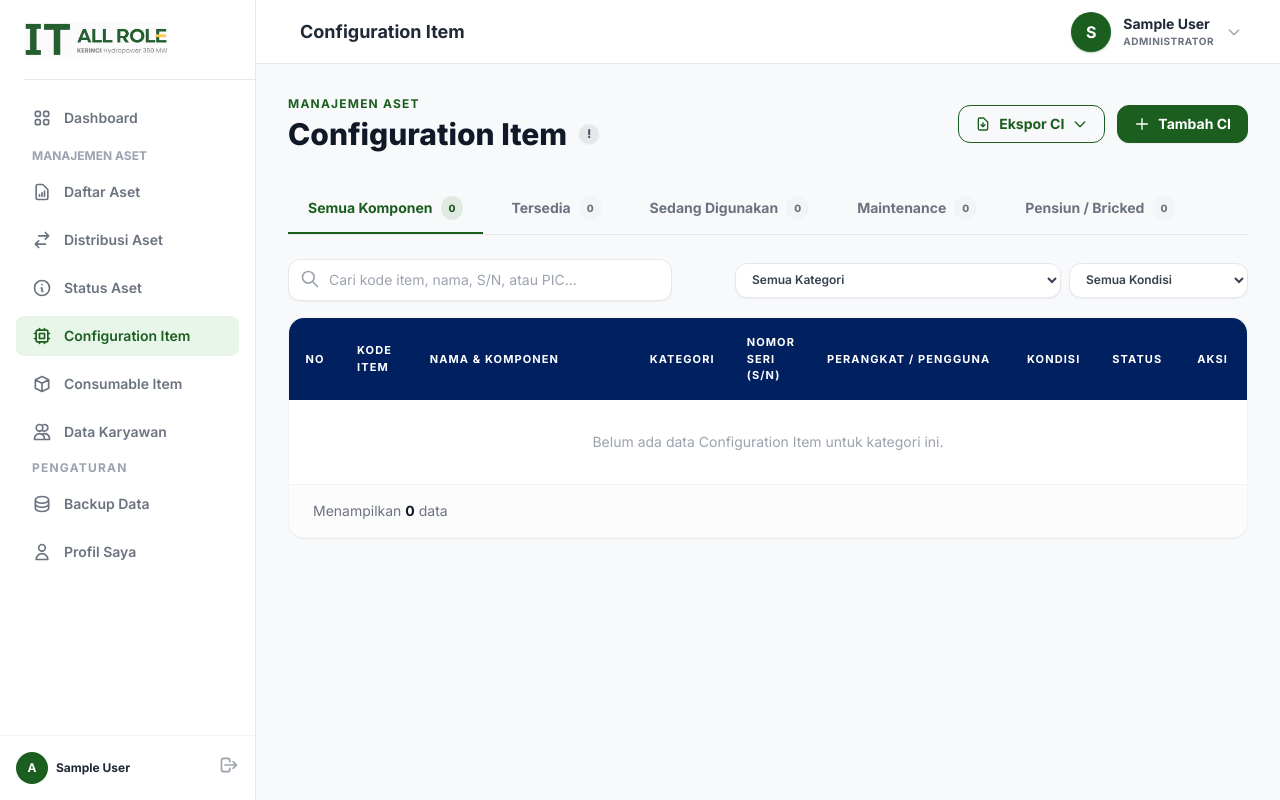
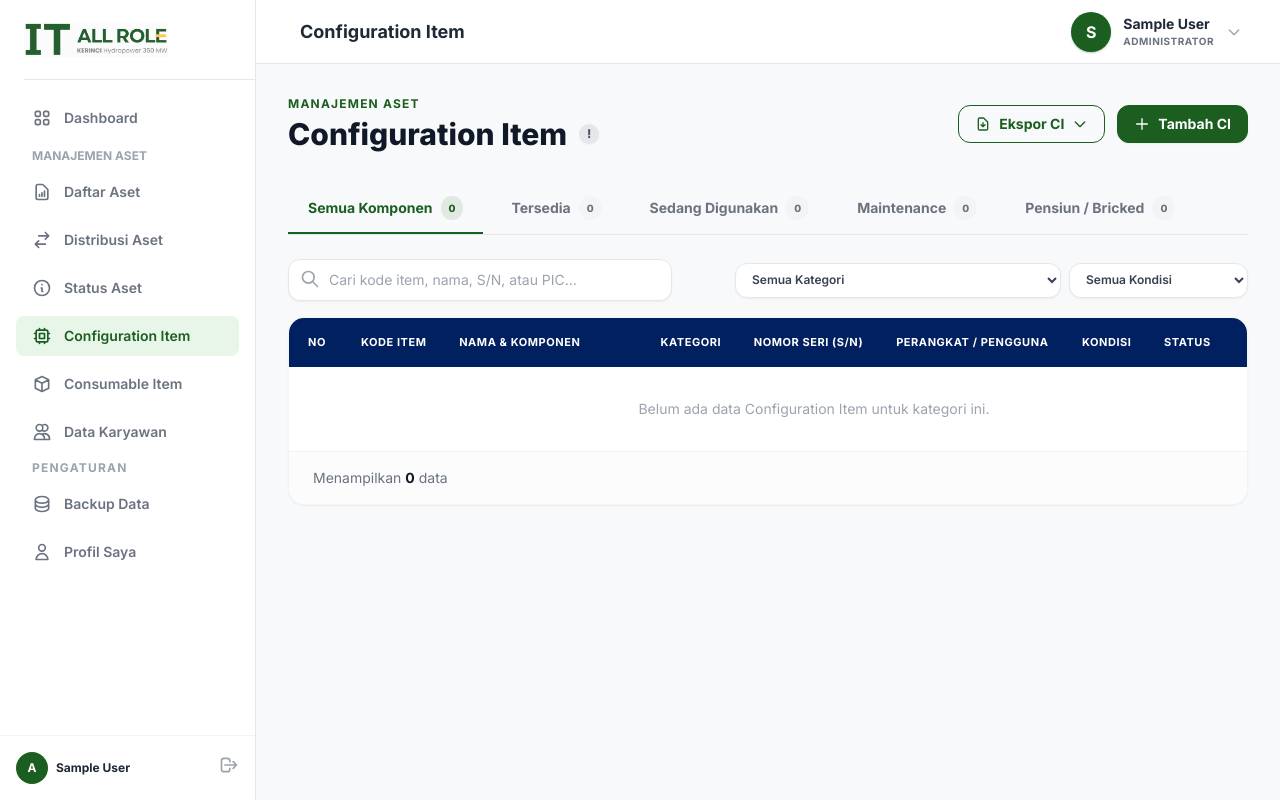
Before and after one commit to Wahyudin0701/manajemen-aset-it-ptkmh, a Django app: page /ci/ in a window 1280 px wide. Run offline with Django 5.2, Linux system fonts and the light colour scheme; the visitor is signed in with stand-in values (Sample User, id 1); data that the repository does not hold is empty; style sheets or scripts are compiled from the project's sources.

Commit message:
style: fix text wrapping and column compression in Configuration Item table

```diff
--- a/templates/ci_list.html
+++ b/templates/ci_list.html
@@ -116,30 +116,30 @@
 <!-- Main Data Table -->
 <div class="bg-white rounded-none sm:rounded-2xl shadow-sm border border-gray-100 overflow-hidden w-full" id="tableContainer">
     <div class="overflow-x-auto">
-        <table class="w-full text-left border-collapse">
+        <table class="w-full text-left border-collapse min-w-[1050px]">
             <thead>
-                <tr class="bg-[#002060] text-white text-[11px] uppercase tracking-widest">
-                    <th class="p-4 font-bold text-center w-16">No</th>
-                    <th class="p-4 font-bold w-36">Kode Item</th>
-                    <th class="p-4 font-bold min-w-[220px]">Nama & Komponen</th>
-                    <th class="p-4 font-bold">Kategori</th>
-                    <th class="p-4 font-bold">Nomor Seri (S/N)</th>
-                    <th class="p-4 font-bold min-w-[200px]">Perangkat / Pengguna</th>
-                    <th class="p-4 font-bold text-center">Kondisi</th>
-                    <th class="p-4 font-bold text-center">Status</th>
-                    <th class="p-4 font-bold text-center w-36">Aksi</th>
+                <tr class="bg-[#002060] text-white text-[11px] uppercase tracking-wider">
+                    <th class="p-4 font-bold text-center w-14 whitespace-nowrap">No</th>
+                    <th class="p-4 font-bold whitespace-nowrap">Kode Item</th>
+                    <th class="p-4 font-bold min-w-[200px]">Nama & Komponen</th>
+                    <th class="p-4 font-bold whitespace-nowrap">Kategori</th>
+                    <th class="p-4 font-bold whitespace-nowrap">Nomor Seri (S/N)</th>
+                    <th class="p-4 font-bold min-w-[180px]">Perangkat / Pengguna</th>
+                    <th class="p-4 font-bold text-center whitespace-nowrap">Kondisi</th>
+                    <th class="p-4 font-bold text-center whitespace-nowrap">Status</th>
+                    <th class="p-4 font-bold text-center w-28 whitespace-nowrap">Aksi</th>
                 </tr>
             </thead>
             <tbody class="text-sm divide-y divide-gray-200">
                 {% for item in items %}
                 <tr class="hover:bg-gray-50 transition-colors">
-                    <td class="p-4 text-center text-gray-500">{{ forloop.counter }}</td>
-                    <td class="p-4 font-bold text-gray-700 font-mono text-xs">
+                    <td class="p-4 text-center text-gray-500 whitespace-nowrap">{{ forloop.counter }}</td>
+                    <td class="p-4 font-bold text-gray-700 font-mono text-xs whitespace-nowrap">
                         <a href="{% url 'ci_detail' item.id %}" class="hover:text-kerinci transition-colors">
                             {{ item.ci_code }}
                         </a>
                     </td>
-                    <td class="p-4">
+                    <td class="p-4 min-w-[200px]">
                         <a href="{% url 'ci_detail' item.id %}" class="font-bold text-gray-900 hover:text-kerinci transition-colors block">
                             {{ item.name }}
                         </a>
@@ -147,51 +147,62 @@
                         <p class="text-xs text-gray-500 font-normal mt-0.5">{{ item.brand|default:"" }} {{ item.model_series|default:"" }}</p>
                         {% endif %}
                     </td>
-                    <td class="p-4 text-gray-600 font-medium text-xs">
-                        {{ item.get_category_display }}
+                    <td class="p-4 text-gray-600 font-medium text-xs whitespace-nowrap">
+                        {% if item.category == 'storage' %}Storage
+                        {% elif item.category == 'memory' %}Memory (RAM)
+                        {% elif item.category == 'processor' %}Processor (CPU)
+                        {% elif item.category == 'motherboard' %}Motherboard
+                        {% elif item.category == 'gpu' %}GPU / VGA
+                        {% elif item.category == 'peripheral' %}Peripheral
+                        {% elif item.category == 'network' %}Network Component
+                        {% elif item.category == 'power' %}Power Supply & UPS
+                        {% else %}{{ item.get_category_display }}
+                        {% endif %}
                     </td>
-                    <td class="p-4 text-gray-600 font-mono text-xs">
+                    <td class="p-4 text-gray-600 font-mono text-xs whitespace-nowrap">
                         {{ item.serial_number|default:"-" }}
                     </td>
-                    <td class="p-4">
+                    <td class="p-4 min-w-[180px]">
                         {% if item.installed_on %}
                             <div class="flex items-center space-x-1.5 text-xs text-gray-800">
-                                <span class="font-bold text-blue-700 font-mono">{{ item.installed_on.unit_code }}</span>
+                                <span class="font-bold text-blue-700 font-mono whitespace-nowrap">{{ item.installed_on.unit_code }}</span>
                             </div>
-                            <p class="text-[11px] text-gray-500 truncate" title="{{ item.installed_on.asset.name }}">{{ item.installed_on.asset.name }}</p>
+                            <p class="text-[11px] text-gray-500 truncate max-w-[200px]" title="{{ item.installed_on.asset.name }}">{{ item.installed_on.asset.name }}</p>
                             {% if item.installed_on.assigned_to %}
-                            <p class="text-[10px] text-gray-400 font-medium">PIC: {{ item.installed_on.assigned_to.name }}</p>
+                            <p class="text-[10px] text-gray-400 font-medium whitespace-nowrap">PIC: {{ item.installed_on.assigned_to.name }}</p>
                             {% endif %}
                         {% elif item.assigned_to %}
-                            <p class="font-bold text-xs text-gray-800">{{ item.assigned_to.name }}</p>
-                            <p class="text-[11px] text-gray-500">Pegang Langsung</p>
+                            <p class="font-bold text-xs text-gray-800 whitespace-nowrap">{{ item.assigned_to.name }}</p>
+                            <p class="text-[11px] text-gray-500 whitespace-nowrap">Pegang Langsung</p>
                         {% else %}
-                            <span class="text-xs text-gray-400 italic">Gudang / Tidak terpasang</span>
+                            <span class="text-xs text-gray-400 italic whitespace-nowrap">Gudang / Tidak terpasang</span>
                         {% endif %}
                     </td>
-                    <td class="p-4 text-center">
-                        {% if item.condition == 'new' or item.condition == 'good' %}
-                            <span class="px-2.5 py-0.5 rounded-full text-[11px] font-bold bg-emerald-50 text-emerald-700 border border-emerald-200">{{ item.get_condition_display }}</span>
+                    <td class="p-4 text-center whitespace-nowrap">
+                        {% if item.condition == 'new' %}
+                            <span class="inline-flex items-center px-2.5 py-1 rounded-full text-xs font-bold bg-emerald-50 text-emerald-700 border border-emerald-200 whitespace-nowrap">Baru</span>
+                        {% elif item.condition == 'good' %}
+                            <span class="inline-flex items-center px-2.5 py-1 rounded-full text-xs font-bold bg-emerald-50 text-emerald-700 border border-emerald-200 whitespace-nowrap">Bagus / Normal</span>
                         {% elif item.condition == 'fair' %}
-                            <span class="px-2.5 py-0.5 rounded-full text-[11px] font-bold bg-blue-50 text-blue-700 border border-blue-200">{{ item.get_condition_display }}</span>
-                        {% elif item.condition == 'poor' %}
-                            <span class="px-2.5 py-0.5 rounded-full text-[11px] font-bold bg-amber-50 text-amber-700 border border-amber-200">{{ item.get_condition_display }}</span>
+                            <span class="inline-flex items-center px-2.5 py-1 rounded-full text-xs font-bold bg-blue-50 text-blue-700 border border-blue-200 whitespace-nowrap">Cukup / Bekas</span>
+                        {% elif item.condition == 'damaged' %}
+                            <span class="inline-flex items-center px-2.5 py-1 rounded-full text-xs font-bold bg-red-50 text-red-700 border border-red-200 whitespace-nowrap">Rusak</span>
                         {% else %}
-                            <span class="px-2.5 py-0.5 rounded-full text-[11px] font-bold bg-red-50 text-red-700 border border-red-200">{{ item.get_condition_display }}</span>
+                            <span class="inline-flex items-center px-2.5 py-1 rounded-full text-xs font-bold bg-gray-50 text-gray-700 border border-gray-200 whitespace-nowrap">{{ item.get_condition_display }}</span>
                         {% endif %}
                     </td>
-                    <td class="p-4 text-center">
+                    <td class="p-4 text-center whitespace-nowrap">
                         {% if item.status == 'available' %}
-                            <span class="inline-flex items-center px-2.5 py-0.5 rounded-full text-xs font-bold bg-emerald-50 text-emerald-700 border border-emerald-200">Tersedia</span>
+                            <span class="inline-flex items-center px-2.5 py-1 rounded-full text-xs font-bold bg-emerald-50 text-emerald-700 border border-emerald-200 whitespace-nowrap">Tersedia</span>
                         {% elif item.status == 'in_use' %}
-                            <span class="inline-flex items-center px-2.5 py-0.5 rounded-full text-xs font-bold bg-blue-50 text-blue-700 border border-blue-200">Digunakan</span>
+                            <span class="inline-flex items-center px-2.5 py-1 rounded-full text-xs font-bold bg-blue-50 text-blue-700 border border-blue-200 whitespace-nowrap">Digunakan</span>
                         {% elif item.status == 'under_repair' or item.status == 'under_inspection' %}
-                            <span class="inline-flex items-center px-2.5 py-0.5 rounded-full text-xs font-bold bg-amber-50 text-amber-700 border border-amber-200">Maintenance</span>
+                            <span class="inline-flex items-center px-2.5 py-1 rounded-full text-xs font-bold bg-amber-50 text-amber-700 border border-amber-200 whitespace-nowrap">Maintenance</span>
                         {% else %}
-                            <span class="inline-flex items-center px-2.5 py-0.5 rounded-full text-xs font-bold bg-gray-100 text-gray-500 border border-gray-200">Pensiun</span>
+                            <span class="inline-flex items-center px-2.5 py-1 rounded-full text-xs font-bold bg-gray-100 text-gray-500 border border-gray-200 whitespace-nowrap">Pensiun</span>
                         {% endif %}
                     </td>
-                    <td class="p-4 text-center">
+                    <td class="p-4 text-center whitespace-nowrap">
                         <div class="flex items-center justify-center space-x-1.5">
                             <a href="{% url 'ci_detail' item.id %}" class="p-2 bg-gray-50 text-gray-600 hover:bg-gray-100 rounded-lg transition-colors border border-gray-200" title="Detail & Riwayat">
                                 <svg class="w-4 h-4" fill="none" stroke="currentColor" viewBox="0 0 24 24"><path stroke-linecap="round" stroke-linejoin="round" stroke-width="2" d="M15 12a3 3 0 11-6 0 3 3 0 016 0z"></path><path stroke-linecap="round" stroke-linejoin="round" stroke-width="2" d="M2.458 12C3.732 7.943 7.523 5 12 5c4.478 0 8.268 2.943 9.542 7-1.274 4.057-5.064 7-9.542 7-4.477 0-8.268-2.943-9.542-7z"></path></svg>
```
